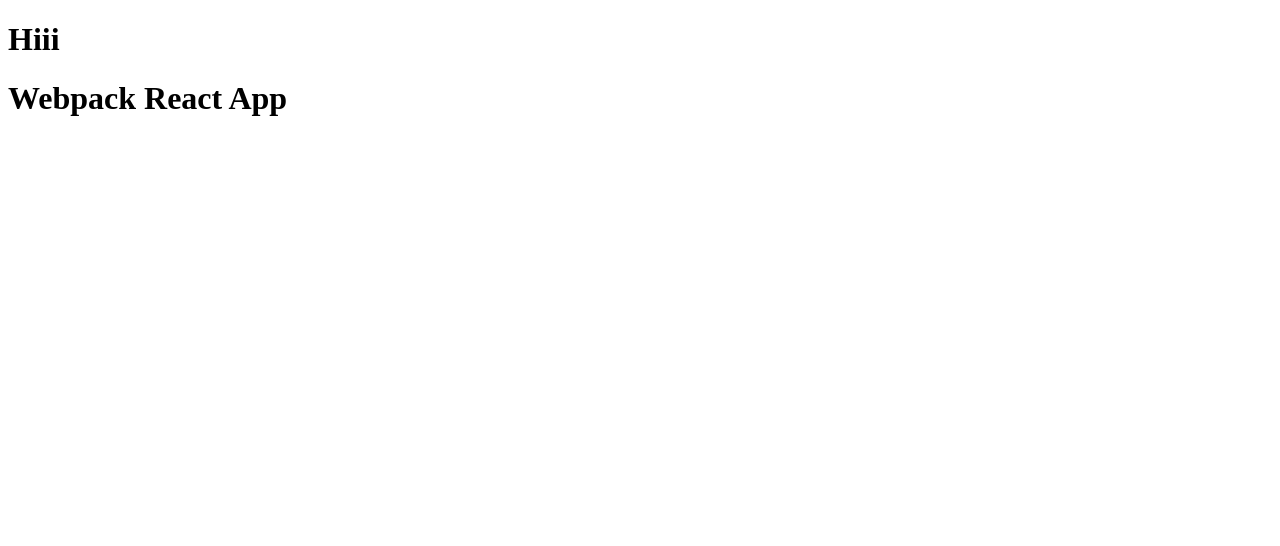
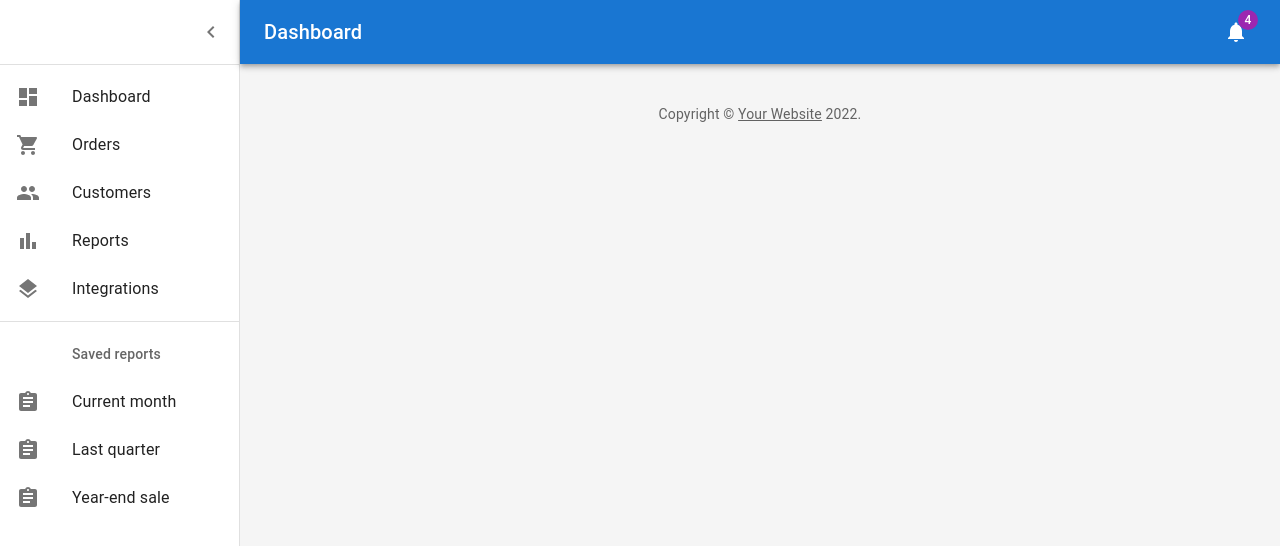
Before and after one commit to XeroAPI/xero-node-oauth2-react-app, a React app in the folder client/: page / in a window 1280 px wide. Shown: the top 546 px of the page. Built offline with nearby package versions, Linux system fonts and the light colour scheme.

Commit message:
Initialised MaterialUI for FE

```diff
--- a/client/public/index.html
+++ b/client/public/index.html
@@ -6,7 +6,6 @@
     <title>Webpack tutorial</title>
 </head>
 <body>
-    <h1>Hiii</h1>
     <div id="root"></div>
 </body>
 </html>
--- a/client/src/App.js
+++ b/client/src/App.js
@@ -1,10 +1,9 @@
 import React from "react";
+import Dashboard from "./views/Dashboard";
 
 const App = () => {
     return (
-        <div>
-            <h1>Webpack React App</h1>
-        </div>
+        <Dashboard></Dashboard>
     )
 };
 
--- /dev/null
+++ b/client/src/views/Dashboard.js
@@ -0,0 +1,176 @@
+import * as React from 'react';
+import { styled, createTheme, ThemeProvider } from '@mui/material/styles';
+import CssBaseline from '@mui/material/CssBaseline';
+import MuiDrawer from '@mui/material/Drawer';
+import Box from '@mui/material/Box';
+import MuiAppBar from '@mui/material/AppBar';
+import Toolbar from '@mui/material/Toolbar';
+import List from '@mui/material/List';
+import Typography from '@mui/material/Typography';
+import Divider from '@mui/material/Divider';
+import IconButton from '@mui/material/IconButton';
+import Badge from '@mui/material/Badge';
+import Container from '@mui/material/Container';
+import Grid from '@mui/material/Grid';
+import Paper from '@mui/material/Paper';
+import Link from '@mui/material/Link';
+import MenuIcon from '@mui/icons-material/Menu';
+import ChevronLeftIcon from '@mui/icons-material/ChevronLeft';
+import NotificationsIcon from '@mui/icons-material/Notifications';
+import { mainListItems, secondaryListItems } from './listItems';
+
+function Copyright(props) {
+  return (
+    <Typography variant="body2" color="text.secondary" align="center" {...props}>
+      {'Copyright © '}
+      <Link color="inherit" href="https://mui.com/">
+        Your Website
+      </Link>{' '}
+      {new Date().getFullYear()}
+      {'.'}
+    </Typography>
+  );
+}
+
+const drawerWidth = 240;
+
+const AppBar = styled(MuiAppBar, {
+  shouldForwardProp: (prop) => prop !== 'open',
+})(({ theme, open }) => ({
+  zIndex: theme.zIndex.drawer + 1,
+  transition: theme.transitions.create(['width', 'margin'], {
+    easing: theme.transitions.easing.sharp,
+    duration: theme.transitions.duration.leavingScreen,
+  }),
+  ...(open && {
+    marginLeft: drawerWidth,
+    width: `calc(100% - ${drawerWidth}px)`,
+    transition: theme.transitions.create(['width', 'margin'], {
+      easing: theme.transitions.easing.sharp,
+      duration: theme.transitions.duration.enteringScreen,
+    }),
+  }),
+}));
+
+const Drawer = styled(MuiDrawer, { shouldForwardProp: (prop) => prop !== 'open' })(
+  ({ theme, open }) => ({
+    '& .MuiDrawer-paper': {
+      position: 'relative',
+      whiteSpace: 'nowrap',
+      width: drawerWidth,
+      transition: theme.transitions.create('width', {
+        easing: theme.transitions.easing.sharp,
+        duration: theme.transitions.duration.enteringScreen,
+      }),
+      boxSizing: 'border-box',
+      ...(!open && {
+        overflowX: 'hidden',
+        transition: theme.transitions.create('width', {
+          easing: theme.transitions.easing.sharp,
+          duration: theme.transitions.duration.leavingScreen,
+        }),
+        width: theme.spacing(7),
+        [theme.breakpoints.up('sm')]: {
+          width: theme.spacing(9),
+        },
+      }),
+    },
+  }),
+);
+
+const mdTheme = createTheme();
+
+function DashboardContent() {
+  const [open, setOpen] = React.useState(true);
+  const toggleDrawer = () => {
+    setOpen(!open);
+  };
+
+  return (
+    <ThemeProvider theme={mdTheme}>
+      <Box sx={{ display: 'flex' }}>
+        <CssBaseline />
+        <AppBar position="absolute" open={open}>
+          <Toolbar
+            sx={{
+              pr: '24px', // keep right padding when drawer closed
+            }}
+          >
+            <IconButton
+              edge="start"
+              color="inherit"
+              aria-label="open drawer"
+              onClick={toggleDrawer}
+              sx={{
+                marginRight: '36px',
+                ...(open && { display: 'none' }),
+              }}
+            >
+              <MenuIcon />
+            </IconButton>
+            <Typography
+              component="h1"
+              variant="h6"
+              color="inherit"
+              noWrap
+              sx={{ flexGrow: 1 }}
+            >
+              Dashboard
+            </Typography>
+            <IconButton color="inherit">
+              <Badge badgeContent={4} color="secondary">
+                <NotificationsIcon />
+              </Badge>
+            </IconButton>
+          </Toolbar>
+        </AppBar>
+        <Drawer variant="permanent" open={open}>
+          <Toolbar
+            sx={{
+              display: 'flex',
+              alignItems: 'center',
+              justifyContent: 'flex-end',
+              px: [1],
+            }}
+          >
+            <IconButton onClick={toggleDrawer}>
+              <ChevronLeftIcon />
+            </IconButton>
+          </Toolbar>
+          <Divider />
+          <List component="nav">
+            {mainListItems}
+            <Divider sx={{ my: 1 }} />
+            {secondaryListItems}
+          </List>
+        </Drawer>
+        <Box
+          component="main"
+          sx={{
+            backgroundColor: (theme) =>
+              theme.palette.mode === 'light'
+                ? theme.palette.grey[100]
+                : theme.palette.grey[900],
+            flexGrow: 1,
+            height: '100vh',
+            overflow: 'auto',
+          }}
+        >
+          <Toolbar />
+          <Container maxWidth="lg" sx={{ mt: 4, mb: 4 }}>
+            <Grid container spacing={3}>
+                <Grid>
+                    <Paper></Paper>
+                </Grid>
+            </Grid>
+            <Copyright sx={{ pt: 4 }} />
+          </Container>
+        </Box>
+      </Box>
+    </ThemeProvider>
+  );
+}
+
+export default function Dashboard() {
+  return <DashboardContent />;
+}
--- /dev/null
+++ b/client/src/views/listitems.js
@@ -0,0 +1,72 @@
+import * as React from 'react';
+import ListItemButton from '@mui/material/ListItemButton';
+import ListItemIcon from '@mui/material/ListItemIcon';
+import ListItemText from '@mui/material/ListItemText';
+import ListSubheader from '@mui/material/ListSubheader';
+import DashboardIcon from '@mui/icons-material/Dashboard';
+import ShoppingCartIcon from '@mui/icons-material/ShoppingCart';
+import PeopleIcon from '@mui/icons-material/People';
+import BarChartIcon from '@mui/icons-material/BarChart';
+import LayersIcon from '@mui/icons-material/Layers';
+import AssignmentIcon from '@mui/icons-material/Assignment';
+
+export const mainListItems = (
+  <React.Fragment>
+    <ListItemButton>
+      <ListItemIcon>
+        <DashboardIcon />
+      </ListItemIcon>
+      <ListItemText primary="Dashboard" />
+    </ListItemButton>
+    <ListItemButton>
+      <ListItemIcon>
+        <ShoppingCartIcon />
+      </ListItemIcon>
+      <ListItemText primary="Orders" />
+    </ListItemButton>
+    <ListItemButton>
+      <ListItemIcon>
+        <PeopleIcon />
+      </ListItemIcon>
+      <ListItemText primary="Customers" />
+    </ListItemButton>
+    <ListItemButton>
+      <ListItemIcon>
+        <BarChartIcon />
+      </ListItemIcon>
+      <ListItemText primary="Reports" />
+    </ListItemButton>
+    <ListItemButton>
+      <ListItemIcon>
+        <LayersIcon />
+      </ListItemIcon>
+      <ListItemText primary="Integrations" />
+    </ListItemButton>
+  </React.Fragment>
+);
+
+export const secondaryListItems = (
+  <React.Fragment>
+    <ListSubheader component="div" inset>
+      Saved reports
+    </ListSubheader>
+    <ListItemButton>
+      <ListItemIcon>
+        <AssignmentIcon />
+      </ListItemIcon>
+      <ListItemText primary="Current month" />
+    </ListItemButton>
+    <ListItemButton>
+      <ListItemIcon>
+        <AssignmentIcon />
+      </ListItemIcon>
+      <ListItemText primary="Last quarter" />
+    </ListItemButton>
+    <ListItemButton>
+      <ListItemIcon>
+        <AssignmentIcon />
+      </ListItemIcon>
+      <ListItemText primary="Year-end sale" />
+    </ListItemButton>
+  </React.Fragment>
+);
```
Also changed, not shown: client/package.json (+10 -0 lines), 1 other file (tests, documents, lock files or other folders).
